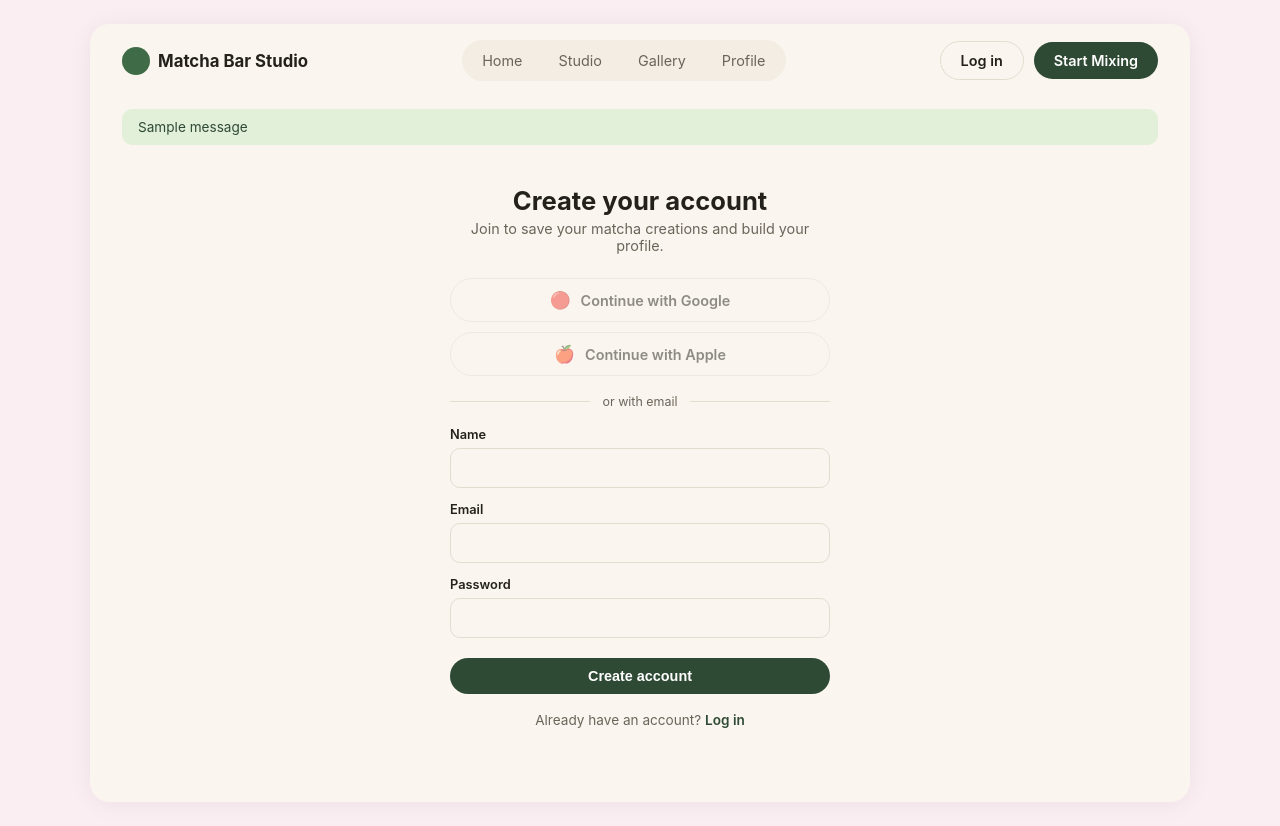
After one commit to linhdoan1505/matcha-bank, a Flask app: page /signup in a window 1280 px wide. The commit adds this page. Run offline with Flask 3, Linux system fonts and the light colour scheme; tables that the repository leaves empty hold one stand-in row (values such as "Sample post"); one stand-in notice (Sample message) is shown.

Commit message:
Add user accounts with Google, Apple, and email sign-in
Adds a real accounts system: email/password signup and login, Sign in
with Google (OpenID Connect via Authlib), and Sign in with Apple
(OAuth2 with a per-request ES256 client-secret JWT and verified
id_token). Users are stored in SQLite via SQLAlchemy; the profile page
is now real and shows each user's saved creations, and the Studio's
Save Recipe button persists to the signed-in user's account instead of
just alerting.

Google/Apple buttons stay visible but disabled until the corresponding
GOOGLE_* / APPLE_* env vars are set — see the updated .env.example for
where to get each credential.

```diff
--- a/app.py
+++ b/app.py
@@ -1,9 +1,77 @@
+import json
 import os
 
-from flask import Flask, render_template
+import jwt
+from authlib.integrations.requests_client import OAuth2Session
+from dotenv import load_dotenv
+from flask import Flask, flash, redirect, render_template, request, session, url_for
+from flask_login import current_user, login_required, login_user, logout_user
+
+from auth_utils import build_apple_client_secret
+from extensions import db, login_manager, oauth
+from models import SavedRecipe, User
+
+load_dotenv()
 
 app = Flask(__name__)
 app.config["SECRET_KEY"] = os.environ.get("SECRET_KEY", "dev")
+app.config["SQLALCHEMY_DATABASE_URI"] = os.environ.get(
+    "DATABASE_URL", "sqlite:///" + os.path.join(app.instance_path, "matcha.db")
+)
+app.config["SQLALCHEMY_TRACK_MODIFICATIONS"] = False
+
+os.makedirs(app.instance_path, exist_ok=True)
+
+db.init_app(app)
+login_manager.init_app(app)
+oauth.init_app(app)
+
+GOOGLE_CLIENT_ID = os.environ.get("GOOGLE_CLIENT_ID")
+GOOGLE_CLIENT_SECRET = os.environ.get("GOOGLE_CLIENT_SECRET")
+if GOOGLE_CLIENT_ID and GOOGLE_CLIENT_SECRET:
+    oauth.register(
+        name="google",
+        client_id=GOOGLE_CLIENT_ID,
+        client_secret=GOOGLE_CLIENT_SECRET,
+        server_metadata_url="https://accounts.google.com/.well-known/openid-configuration",
+        client_kwargs={"scope": "openid email profile"},
+    )
+
+APPLE_CLIENT_ID = os.environ.get("APPLE_CLIENT_ID")  # Services ID, e.g. com.matchabar.web
+APPLE_TEAM_ID = os.environ.get("APPLE_TEAM_ID")
+APPLE_KEY_ID = os.environ.get("APPLE_KEY_ID")
+APPLE_PRIVATE_KEY = os.environ.get("APPLE_PRIVATE_KEY", "").replace("\\n", "\n")
+
+
+def google_configured():
+    return bool(GOOGLE_CLIENT_ID and GOOGLE_CLIENT_SECRET)
+
+
+def apple_configured():
+    return bool(APPLE_CLIENT_ID and APPLE_TEAM_ID and APPLE_KEY_ID and APPLE_PRIVATE_KEY)
+
+
+def safe_next(target):
+    if target and target.startswith("/") and not target.startswith("//"):
+        return target
+    return None
+
+
+@app.context_processor
+def inject_oauth_flags():
+    return {"google_enabled": google_configured(), "apple_enabled": apple_configured()}
+
+
+@login_manager.user_loader
+def load_user(user_id):
+    return db.session.get(User, int(user_id))
+
+
+@login_manager.unauthorized_handler
+def unauthorized():
+    if request.path.startswith("/api/"):
+        return {"error": "Login required."}, 401
+    return redirect(url_for("login", next=request.path))
 
 
 @app.route("/")
@@ -21,5 +89,223 @@ def gallery():
     return render_template("gallery.html")
 
 
+# ---- Email / password auth ----
+@app.route("/signup", methods=["GET", "POST"])
+def signup():
+    if current_user.is_authenticated:
+        return redirect(url_for("profile"))
+    if request.method == "POST":
+        name = request.form.get("name", "").strip()
+        email = request.form.get("email", "").strip().lower()
+        password = request.form.get("password", "")
+
+        if not name or not email or len(password) < 8:
+            flash("Please fill in your name, a valid email, and a password of at least 8 characters.", "error")
+            return render_template("signup.html", name=name, email=email)
+
+        if User.query.filter_by(email=email).first():
+            flash("An account with that email already exists — try logging in instead.", "error")
+            return render_template("signup.html", name=name, email=email)
+
+        user = User(name=name, email=email, provider="email")
+        user.set_password(password)
+        db.session.add(user)
+        db.session.commit()
+        login_user(user)
+        return redirect(safe_next(request.args.get("next")) or url_for("profile"))
+
+    return render_template("signup.html")
+
+
+@app.route("/login", methods=["GET", "POST"])
+def login():
+    if current_user.is_authenticated:
+        return redirect(url_for("profile"))
+    if request.method == "POST":
+        email = request.form.get("email", "").strip().lower()
+        password = request.form.get("password", "")
+        user = User.query.filter_by(email=email).first()
+
+        if not user or not user.check_password(password):
+            flash("That email and password combination doesn't match an account.", "error")
+            return render_template("login.html", email=email)
+
+        login_user(user)
+        return redirect(safe_next(request.args.get("next")) or url_for("profile"))
+
+    return render_template("login.html")
+
+
+@app.route("/logout")
+@login_required
+def logout():
+    logout_user()
+    return redirect(url_for("index"))
+
+
+# ---- Google OAuth ----
+@app.route("/login/google")
+def login_google():
+    if not google_configured():
+        flash("Sign in with Google isn't configured on this deployment yet.", "error")
+        return redirect(url_for("login"))
+    redirect_uri = url_for("auth_google_callback", _external=True)
+    return oauth.google.authorize_redirect(redirect_uri)
+
+
+@app.route("/auth/google/callback")
+def auth_google_callback():
+    token = oauth.google.authorize_access_token()
+    userinfo = token.get("userinfo") or oauth.google.parse_id_token(token)
+
+    email = (userinfo.get("email") or "").lower()
+    if not email:
+        flash("Google didn't share an email address, so we couldn't sign you in.", "error")
+        return redirect(url_for("login"))
+
+    user = User.query.filter_by(email=email).first()
+    if not user:
+        user = User(
+            email=email,
+            name=userinfo.get("name") or email.split("@")[0],
+            avatar_url=userinfo.get("picture"),
+            provider="google",
+            provider_id=userinfo.get("sub"),
+        )
+        db.session.add(user)
+        db.session.commit()
+
+    login_user(user)
+    return redirect(url_for("profile"))
+
+
+# ---- Apple Sign In ----
+@app.route("/login/apple")
+def login_apple():
+    if not apple_configured():
+        flash("Sign in with Apple isn't configured on this deployment yet.", "error")
+        return redirect(url_for("login"))
+
+    client_secret = build_apple_client_secret(APPLE_TEAM_ID, APPLE_CLIENT_ID, APPLE_KEY_ID, APPLE_PRIVATE_KEY)
+    client = OAuth2Session(APPLE_CLIENT_ID, client_secret, scope="name email")
+    redirect_uri = url_for("auth_apple_callback", _external=True)
+    uri, state = client.create_authorization_url(
+        "https://appleid.apple.com/auth/authorize",
+        redirect_uri=redirect_uri,
+        response_mode="form_post",
+    )
+    session["apple_oauth_state"] = state
+    return redirect(uri)
+
+
+@app.route("/auth/apple/callback", methods=["POST"])
+def auth_apple_callback():
+    if not apple_configured():
+        return redirect(url_for("login"))
+
+    code = request.form.get("code")
+    if not code:
+        flash("Apple sign-in was cancelled or failed.", "error")
+        return redirect(url_for("login"))
+
+    client_secret = build_apple_client_secret(APPLE_TEAM_ID, APPLE_CLIENT_ID, APPLE_KEY_ID, APPLE_PRIVATE_KEY)
+    client = OAuth2Session(APPLE_CLIENT_ID, client_secret)
+    redirect_uri = url_for("auth_apple_callback", _external=True)
+    token = client.fetch_token(
+        "https://appleid.apple.com/auth/token",
+        code=code,
+        grant_type="authorization_code",
+        redirect_uri=redirect_uri,
+    )
+
+    id_token = token["id_token"]
+    jwk_client = jwt.PyJWKClient("https://appleid.apple.com/auth/keys")
+    signing_key = jwk_client.get_signing_key_from_jwt(id_token)
+    claims = jwt.decode(
+        id_token,
+        signing_key.key,
+        algorithms=["RS256"],
+        audience=APPLE_CLIENT_ID,
+        issuer="https://appleid.apple.com",
+    )
+
+    email = (claims.get("email") or "").lower()
+    apple_sub = claims.get("sub")
+    if not email:
+        flash("Apple didn't share an email address, so we couldn't sign you in.", "error")
+        return redirect(url_for("login"))
+
+    # Apple only sends the user's name once, on the very first authorization.
+    name = None
+    raw_user = request.form.get("user")
+    if raw_user:
+        try:
+            name_parts = json.loads(raw_user).get("name", {})
+            name = " ".join(filter(None, [name_parts.get("firstName"), name_parts.get("lastName")])) or None
+        except (ValueError, AttributeError):
+            name = None
+
+    user = User.query.filter_by(email=email).first()
+    if not user:
+        user = User(
+            email=email,
+            name=name or email.split("@")[0],
+            provider="apple",
+            provider_id=apple_sub,
+        )
+        db.session.add(user)
+        db.session.commit()
+
+    login_user(user)
+    return redirect(url_for("profile"))
+
+
+# ---- Profile & saved recipes ----
+@app.route("/profile")
+@login_required
+def profile():
+    recipes = [
+        {**r.__dict__, "ingredients": json.loads(r.ingredients_json)} for r in current_user.recipes
+    ]
+    return render_template("profile.html", recipes=recipes)
+
+
+@app.route("/api/recipes", methods=["POST"])
+@login_required
+def save_recipe():
+    data = request.get_json(silent=True) or {}
+    name = (data.get("name") or "My Matcha Creation").strip()[:120]
+    ingredients = data.get("ingredients") or []
+    if not ingredients:
+        return {"error": "Add at least one ingredient before saving."}, 400
+
+    recipe = SavedRecipe(
+        user_id=current_user.id,
+        name=name,
+        ingredients_json=json.dumps(ingredients),
+        sweetness=data.get("sweetness", 0),
+        caffeine=data.get("caffeine", 0),
+        earthiness=data.get("earthiness", 0),
+    )
+    db.session.add(recipe)
+    db.session.commit()
+    return {"ok": True, "id": recipe.id}
+
+
+@app.route("/api/recipes/<int:recipe_id>", methods=["DELETE"])
+@login_required
+def delete_recipe(recipe_id):
+    recipe = db.session.get(SavedRecipe, recipe_id)
+    if not recipe or recipe.user_id != current_user.id:
+        return {"error": "Recipe not found."}, 404
+    db.session.delete(recipe)
+    db.session.commit()
+    return {"ok": True}
+
+
+with app.app_context():
+    db.create_all()
+
+
 if __name__ == "__main__":
     app.run(debug=os.environ.get("FLASK_DEBUG", "1") == "1")
--- a/static/css/style.css
+++ b/static/css/style.css
@@ -89,6 +89,78 @@ a { text-decoration: none; color: inherit; }
 .btn-primary:hover { background: var(--green); }
 .btn-secondary { background: var(--cream); color: var(--text-dark); }
 .btn-outline { background: transparent; border: 1px solid var(--border); color: var(--text-dark); }
+
+.nav-right { display: flex; align-items: center; gap: 10px; }
+.nav-user { display: flex; align-items: center; gap: 8px; font-size: 0.85rem; font-weight: 600; padding: 4px 10px 4px 4px; border-radius: 999px; }
+.nav-user:hover { background: var(--cream); }
+.nav-avatar { width: 28px; height: 28px; border-radius: 50%; object-fit: cover; }
+.nav-avatar-fallback { display: flex; align-items: center; justify-content: center; background: var(--green); color: white; font-size: 0.8rem; }
+
+.flash-stack { padding: 0 32px; margin-top: 12px; display: flex; flex-direction: column; gap: 8px; }
+.flash { padding: 10px 16px; border-radius: 10px; font-size: 0.85rem; }
+.flash-error { background: #fbe4e0; color: #9a3b2a; }
+.flash-success { background: #e2f0da; color: var(--green-dark); }
+
+/* Auth pages */
+.auth-wrap { display: flex; justify-content: center; padding: 40px 24px 60px; }
+.auth-card { width: 100%; max-width: 380px; }
+.auth-card h1 { font-size: 1.6rem; margin: 0 0 4px; text-align: center; }
+.auth-card .subhead { color: var(--text-muted); text-align: center; margin: 0 0 24px; font-size: 0.9rem; }
+
+.oauth-btn {
+  width: 100%;
+  display: flex;
+  align-items: center;
+  justify-content: center;
+  gap: 10px;
+  padding: 11px 16px;
+  border-radius: 999px;
+  border: 1px solid var(--border);
+  background: var(--cream-light);
+  font-weight: 600;
+  font-size: 0.9rem;
+  cursor: pointer;
+  margin-bottom: 10px;
+}
+.oauth-btn:hover { background: var(--cream); }
+.oauth-btn.disabled { opacity: 0.5; cursor: not-allowed; }
+.oauth-btn .icon { font-size: 1.05rem; }
+
+.auth-divider { display: flex; align-items: center; gap: 12px; color: var(--text-muted); font-size: 0.78rem; margin: 18px 0; }
+.auth-divider::before, .auth-divider::after { content: ""; flex: 1; height: 1px; background: var(--border); }
+
+.form-field { margin-bottom: 14px; }
+.form-field label { display: block; font-size: 0.8rem; font-weight: 600; margin-bottom: 6px; }
+.form-field input {
+  width: 100%;
+  padding: 11px 14px;
+  border-radius: 10px;
+  border: 1px solid var(--border);
+  background: var(--cream-light);
+  font-size: 0.9rem;
+}
+.form-field input:focus { outline: 2px solid var(--green); outline-offset: 1px; }
+
+.auth-card .btn-primary { width: 100%; margin-top: 6px; }
+.auth-switch { text-align: center; font-size: 0.85rem; color: var(--text-muted); margin-top: 18px; }
+.auth-switch a { color: var(--green-dark); font-weight: 600; }
+
+/* Profile page */
+.my-recipe-card { position: relative; }
+.my-recipe-card .delete-recipe {
+  position: absolute;
+  top: 10px; right: 10px;
+  z-index: 2;
+  width: 26px; height: 26px;
+  border: none;
+  border-radius: 50%;
+  background: rgba(255,255,255,0.85);
+  cursor: pointer;
+  font-size: 0.8rem;
+}
+.my-recipe-card .delete-recipe:hover { background: #fbe4e0; color: #9a3b2a; }
+.empty-state { text-align: center; padding: 60px 20px; color: var(--text-muted); }
+.empty-state .btn { margin-top: 14px; }
 
 /* Hero */
 .hero {
--- a/static/js/script.js
+++ b/static/js/script.js
@@ -80,6 +80,7 @@ function initStudio() {
 
   let currentCat = "base";
   let cup = []; // { name, icon, sweet, caff, earth, notes, tags, cat }
+  let lastStats = { sweet: 0, caff: 0, earth: 0 };
 
   function renderIngredients(cat) {
     list.innerHTML = "";
@@ -190,6 +191,7 @@ function initStudio() {
     const sweet = cup.reduce((s, i) => s + i.sweet, 0);
     const caff = cup.reduce((s, i) => s + i.caff, 0);
     const earth = cup.reduce((s, i) => s + i.earth, 0);
+    lastStats = { sweet, caff, earth };
 
     setStat("sweet", sweet, 20);
     setStat("caff", caff, 20);
@@ -237,9 +239,35 @@ function initStudio() {
     renderCup();
   });
 
-  document.getElementById("saveBtn").addEventListener("click", () => {
+  document.getElementById("saveBtn").addEventListener("click", async () => {
     if (!cup.length) { alert("Add some ingredients before saving!"); return; }
     const name = creationName.value.trim() || "My Matcha Creation";
+
+    const res = await fetch("/api/recipes", {
+      method: "POST",
+      headers: { "Content-Type": "application/json" },
+      body: JSON.stringify({
+        name,
+        ingredients: cup,
+        sweetness: lastStats.sweet,
+        caffeine: lastStats.caff,
+        earthiness: lastStats.earth,
+      }),
+    });
+
+    if (res.status === 401) {
+      if (confirm(`Log in to save "${name}" to your profile?`)) {
+        window.location.href = "/login";
+      }
+      return;
+    }
+
+    if (!res.ok) {
+      const err = await res.json().catch(() => ({}));
+      alert(err.error || "Couldn't save that recipe, try again.");
+      return;
+    }
+
     alert(`Saved "${name}" with ${cup.length} ingredients to your profile!`);
   });
 
@@ -282,7 +310,21 @@ function initGallery() {
   `).join("");
 }
 
+// ---- Profile page logic ----
+function initProfile() {
+  document.querySelectorAll(".my-recipe-card .delete-recipe").forEach(btn => {
+    btn.addEventListener("click", async () => {
+      const card = btn.closest(".my-recipe-card");
+      const id = card.dataset.recipeId;
+      if (!confirm("Delete this recipe?")) return;
+      const res = await fetch(`/api/recipes/${id}`, { method: "DELETE" });
+      if (res.ok) card.remove();
+    });
+  });
+}
+
 document.addEventListener("DOMContentLoaded", () => {
   initStudio();
   initGallery();
+  initProfile();
 });
--- /dev/null
+++ b/templates/_navbar.html
@@ -0,0 +1,35 @@
+  <nav class="navbar">
+    <div class="brand"><span class="logo-dot"></span> Matcha Bar Studio</div>
+    <div class="nav-links">
+      <a href="{{ url_for('index') }}" class="{{ 'active' if request.endpoint == 'index' }}">Home</a>
+      <a href="{{ url_for('studio') }}" class="{{ 'active' if request.endpoint == 'studio' }}">Studio</a>
+      <a href="{{ url_for('gallery') }}" class="{{ 'active' if request.endpoint == 'gallery' }}">Gallery</a>
+      <a href="{{ url_for('profile') }}" class="{{ 'active' if request.endpoint == 'profile' }}">Profile</a>
+    </div>
+    <div class="nav-right">
+      {% if current_user.is_authenticated %}
+        <a href="{{ url_for('profile') }}" class="nav-user">
+          {% if current_user.avatar_url %}
+            <img src="{{ current_user.avatar_url }}" class="nav-avatar" alt="">
+          {% else %}
+            <span class="nav-avatar nav-avatar-fallback">{{ current_user.name[:1]|upper }}</span>
+          {% endif %}
+          <span>{{ current_user.name }}</span>
+        </a>
+        <a href="{{ url_for('logout') }}" class="btn btn-outline">Log out</a>
+      {% else %}
+        <a href="{{ url_for('login') }}" class="btn btn-outline">Log in</a>
+      {% endif %}
+      <a href="{{ url_for('studio') }}" class="btn btn-primary">Start Mixing</a>
+    </div>
+  </nav>
+
+  {% with messages = get_flashed_messages(with_categories=true) %}
+    {% if messages %}
+      <div class="flash-stack">
+        {% for category, message in messages %}
+          <div class="flash flash-{{ category }}">{{ message }}</div>
+        {% endfor %}
+      </div>
+    {% endif %}
+  {% endwith %}
--- /dev/null
+++ b/templates/signup.html
@@ -0,0 +1,56 @@
+<!DOCTYPE html>
+<html lang="en">
+<head>
+<meta charset="UTF-8">
+<meta name="viewport" content="width=device-width, initial-scale=1.0">
+<title>Sign Up · Matcha Bar Studio</title>
+<link rel="stylesheet" href="{{ url_for('static', filename='css/style.css') }}">
+</head>
+<body>
+
+<div class="page">
+  {% include "_navbar.html" %}
+
+  <div class="auth-wrap">
+    <div class="auth-card">
+      <h1>Create your account</h1>
+      <p class="subhead">Join to save your matcha creations and build your profile.</p>
+
+      {% if google_enabled %}
+        <a href="{{ url_for('login_google') }}" class="oauth-btn"><span class="icon">🔴</span> Continue with Google</a>
+      {% else %}
+        <span class="oauth-btn disabled" title="Ask the site owner to configure GOOGLE_CLIENT_ID / GOOGLE_CLIENT_SECRET"><span class="icon">🔴</span> Continue with Google</span>
+      {% endif %}
+
+      {% if apple_enabled %}
+        <a href="{{ url_for('login_apple') }}" class="oauth-btn"><span class="icon">🍎</span> Continue with Apple</a>
+      {% else %}
+        <span class="oauth-btn disabled" title="Ask the site owner to configure APPLE_CLIENT_ID / APPLE_TEAM_ID / APPLE_KEY_ID / APPLE_PRIVATE_KEY"><span class="icon">🍎</span> Continue with Apple</span>
+      {% endif %}
+
+      <div class="auth-divider">or with email</div>
+
+      <form method="POST" action="{{ url_for('signup') }}">
+        <div class="form-field">
+          <label for="name">Name</label>
+          <input type="text" id="name" name="name" value="{{ name or '' }}" required autocomplete="name">
+        </div>
+        <div class="form-field">
+          <label for="email">Email</label>
+          <input type="email" id="email" name="email" value="{{ email or '' }}" required autocomplete="email">
+        </div>
+        <div class="form-field">
+          <label for="password">Password</label>
+          <input type="password" id="password" name="password" required minlength="8" autocomplete="new-password">
+        </div>
+        <button type="submit" class="btn btn-primary">Create account</button>
+      </form>
+
+      <p class="auth-switch">Already have an account? <a href="{{ url_for('login') }}">Log in</a></p>
+    </div>
+  </div>
+</div>
+
+<script src="{{ url_for('static', filename='js/script.js') }}"></script>
+</body>
+</html>
```
Also changed, not shown: auth_utils.py (added, +22 -0 lines), extensions.py (added, +8 -0 lines), models.py (added, +36 -0 lines), requirements.txt (+7 -0 lines), templates/gallery.html (+1 -10 lines), templates/index.html (+1 -10 lines), templates/login.html (added, +52 -0 lines), templates/profile.html (added, +65 -0 lines), templates/studio.html (+1 -10 lines), 1 other file.
